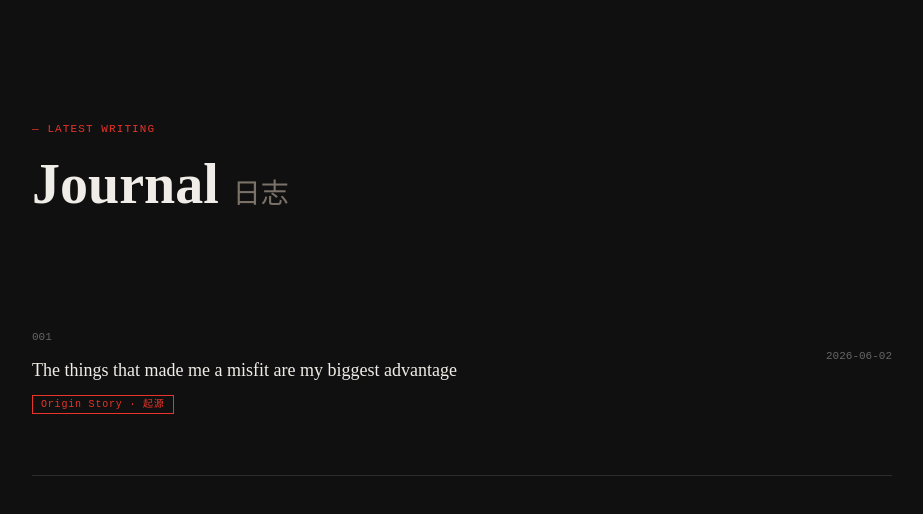
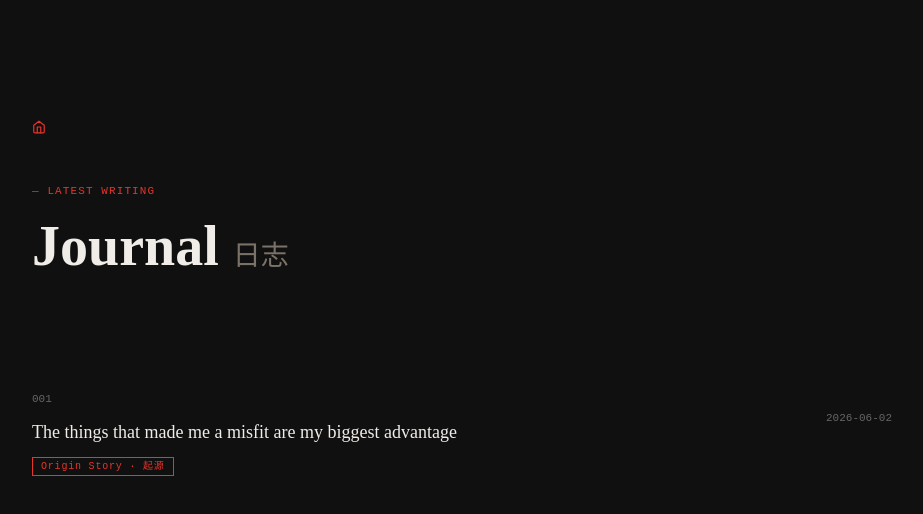
Before and after one commit to jeremytaan/jeremytan-io, a Next.js app: page /journal in a window 1280 px wide. Shown: the top 514 px of the page, without its empty margins (178-1101 px from the left). Built offline with nearby package versions, Linux system fonts and the light colour scheme.

Commit message:
Add home button to journal index page

```diff
--- a/app/journal/page.js
+++ b/app/journal/page.js
@@ -17,6 +17,17 @@ export default function JournalPage() {
   return (
     <main style={{ background: '#111010', minHeight: '100vh', padding: '120px 24px 80px' }}>
       <div style={{ maxWidth: '860px', margin: '0 auto' }}>
+
+        {/* Nav */}
+        <div style={{ display: 'flex', alignItems: 'center', gap: '24px', marginBottom: '48px' }}>
+          <a href="/" style={{ color: '#E8342A', textDecoration: 'none', display: 'flex', alignItems: 'center' }}>
+            <svg xmlns="http://www.w3.org/2000/svg" width="14" height="14" viewBox="0 0 24 24" fill="none" stroke="currentColor" strokeWidth="2" strokeLinecap="round" strokeLinejoin="round">
+              <path d="M3 9l9-7 9 7v11a2 2 0 0 1-2 2H5a2 2 0 0 1-2-2z"/>
+              <polyline points="9 22 9 12 15 12 15 22"/>
+            </svg>
+          </a>
+        </div>
+
         <p style={{ fontFamily: 'DM Mono, monospace', fontSize: '11px', color: '#E8342A', letterSpacing: '0.1em', textTransform: 'uppercase', marginBottom: '12px' }}>— Latest Writing</p>
         <h1 style={{ fontSize: 'clamp(36px, 5vw, 56px)', fontWeight: '700', marginBottom: '80px' }}>Journal <span style={{ fontFamily: 'Noto Sans SC, sans-serif', fontWeight: '300', fontSize: '0.5em', color: '#7A7268' }}>日志</span></h1>
 
```
